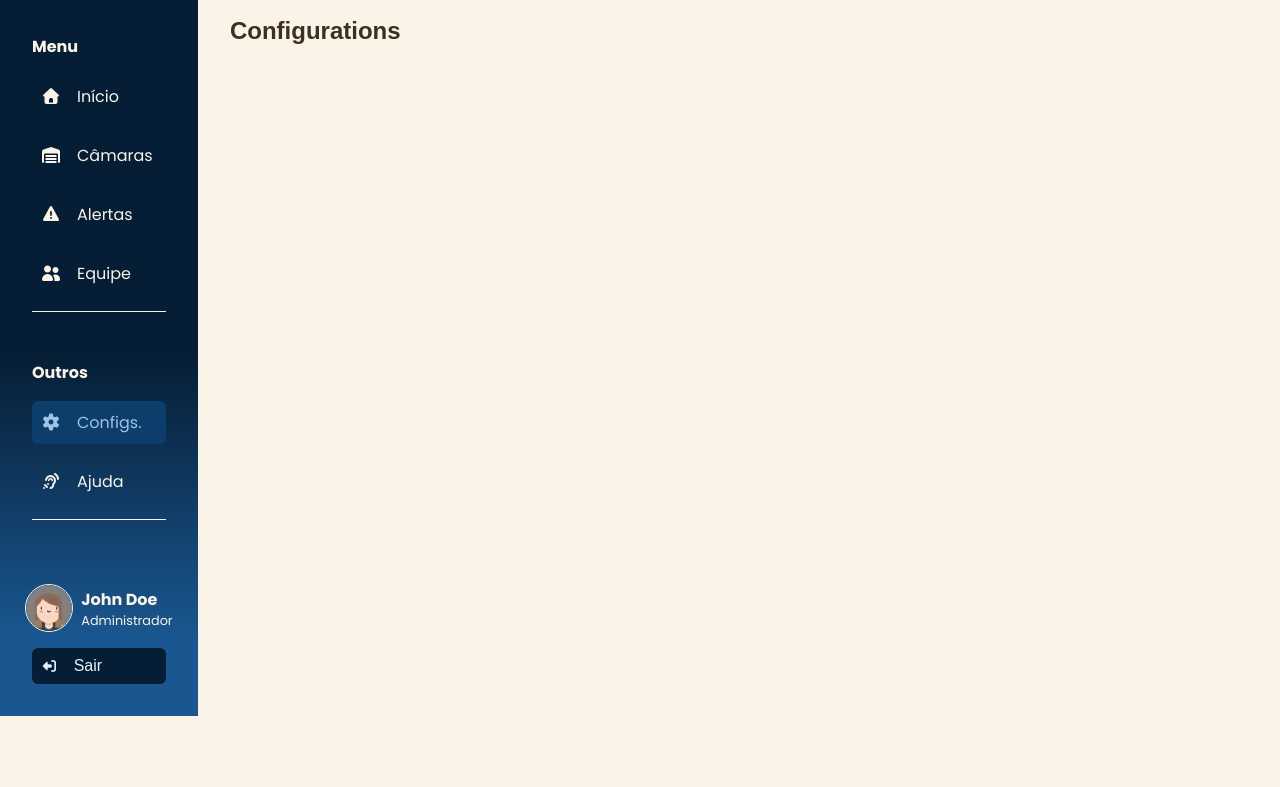
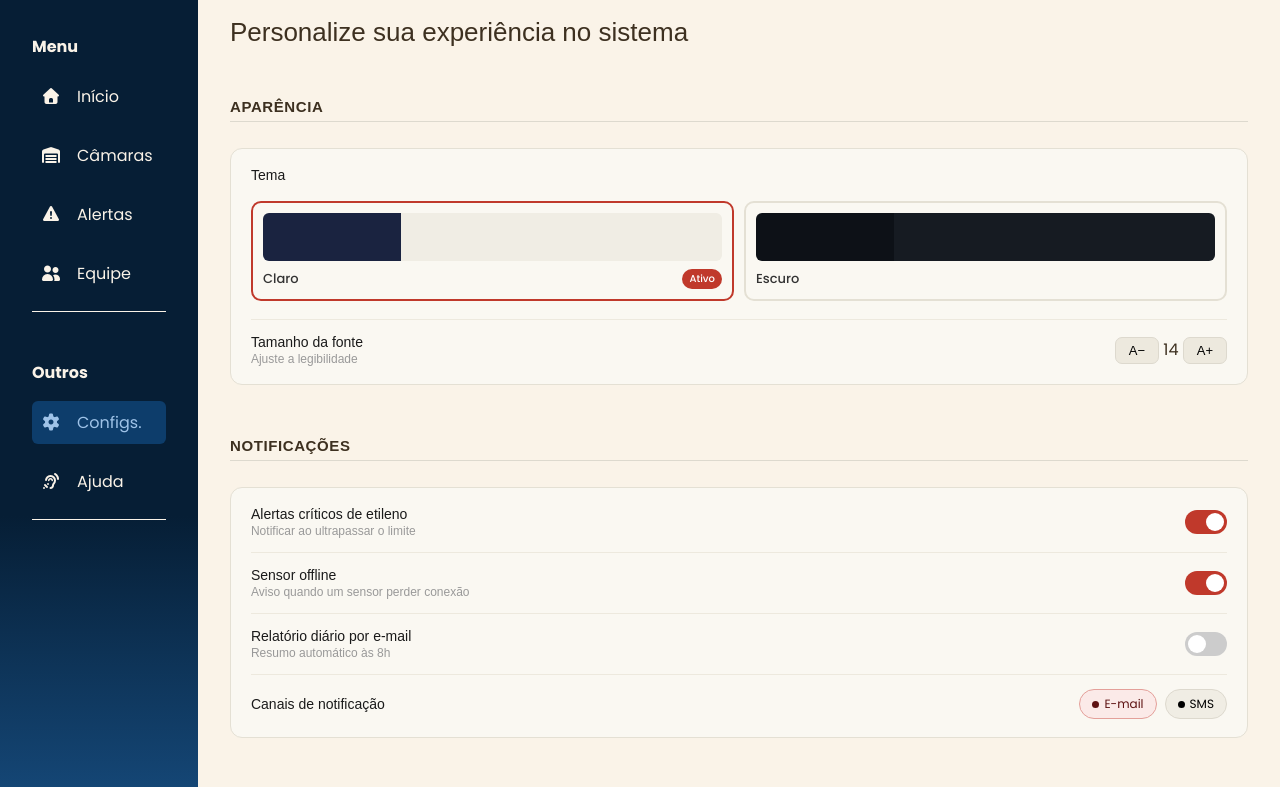
Before and after one commit to 4ppleTech/appleTech, a website: page entregas/website/public/dashboard/configs.html in a window 1280 px wide. Shown: the part 84-871 px from the top of the page. Before the commit the page ends 800 px from the top, so only its background shows below. Drawn offline with nearby package versions, Linux system fonts and the light colour scheme; a web font is replaced by a local one.

Commit message:
feat: fiz a config.html

```diff
--- a/entregas/website/public/css/dashboard/configs.css
+++ b/entregas/website/public/css/dashboard/configs.css
@@ -0,0 +1,206 @@
+
+.page-sub {
+  font-family: 'Kufam', sans-serif;
+  font-size: 26px;
+  color: #3d3020;
+  margin-bottom: 10px;
+  font-style: bold;
+}
+
+.section-title {
+  font-family: 'Kufam', sans-serif;
+  font-size: 15px;
+  font-weight: 600;
+  color: #3d3020;
+  text-transform: uppercase;
+  letter-spacing: 0.6px;
+  margin: 24px 0 10px;
+  border-bottom: 1px solid #ddd9ce;
+  padding-bottom: 6px;
+}
+
+/* Cards & Rows */
+.card {
+  background: #faf8f2;
+  border: 1px solid #e4e0d4;
+  border-radius: 12px;
+  padding: 4px 20px;
+  margin-bottom: 12px;
+}
+.row {
+  display: flex;
+  align-items: center;
+  justify-content: space-between;
+  padding: 14px 0;
+  border-bottom: 1px solid #ede9de;
+}
+.row:last-child {
+  border-bottom: none;
+}
+.row-info {
+  flex: 1;
+  padding-right: 20px;
+}
+.row-label {
+  font-family: 'Kufam', sans-serif;
+  font-size: 14px;
+  font-weight: 500;
+  color: #1a1a1a;
+}
+.row-desc {
+  font-family: 'Kufam', sans-serif;
+  font-size: 12px;
+  color: #999;
+  margin-top: 2px;
+}
+
+/* Toggle */
+.toggle {
+  position: relative;
+  width: 42px;
+  height: 24px;
+  flex-shrink: 0;
+}
+.toggle input {
+  opacity: 0;
+  width: 0;
+  height: 0;
+  position: absolute;
+}
+.track {
+  position: absolute;
+  inset: 0;
+  background: #ccc;
+  border-radius: 24px;
+  cursor: pointer;
+  transition: background 0.2s;
+}
+.toggle input:checked + .track {
+  background: #c0392b;
+}
+.thumb {
+  position: absolute;
+  top: 3px;
+  left: 3px;
+  width: 18px;
+  height: 18px;
+  background: #fff;
+  border-radius: 50%;
+  transition: transform 0.2s;
+  pointer-events: none;
+}
+.toggle input:checked ~ .thumb {
+  transform: translateX(18px);
+}
+
+/* Theme selector */
+.theme-grid {
+  display: grid;
+  grid-template-columns: 1fr 1fr;
+  gap: 10px;
+  margin: 8px 0 4px;
+}
+.theme-card {
+  border: 2px solid #e4e0d4;
+  border-radius: 10px;
+  padding: 10px;
+  cursor: pointer;
+  transition: border-color 0.15s;
+}
+.theme-card.selected {
+  border-color: #c0392b;
+}
+.theme-preview {
+  border-radius: 6px;
+  height: 48px;
+  display: flex;
+  overflow: hidden;
+  margin-bottom: 8px;
+}
+.tp-side {
+  width: 30%;
+}
+.tp-main {
+  flex: 1;
+}
+.light .tp-side {
+  background: #1a2340;
+}
+.light .tp-main {
+  background: #f0ede4;
+}
+.dark .tp-side {
+  background: #0d1117;
+}
+.dark .tp-main {
+  background: #161b22;
+}
+.theme-name {
+  font-size: 13px;
+  font-weight: 500;
+  color: #333;
+  display: flex;
+  align-items: center;
+  justify-content: space-between;
+}
+.badge {
+  background: #c0392b;
+  color: #fff;
+  font-size: 10px;
+  padding: 2px 7px;
+  border-radius: 20px;
+}
+
+/* button font-size */
+.font-btn {
+  font-family: 'Kufam', sans-serif;
+  background: #ede9de;
+  border: 1px solid #ddd9ce;
+  border-radius: 7px;
+  padding: 5px 13px;
+  cursor: pointer;
+  font-size: 13px;
+  color: #000000;
+}
+
+/*chip sms, email */
+
+.chips {
+  display: flex;
+  gap: 8px;
+}
+.chip {
+  display: flex;
+  align-items: center;
+  gap: 5px;
+  background: #f0ede4;
+  border: 1px solid #ddd9ce;
+  border-radius: 20px;
+  padding: 5px 12px;
+  font-size: 12px;
+  color: #000000;
+  cursor: pointer;
+}
+.chip.on {
+  background: #fbeae8;
+  border-color: #e4a09a;
+  color: #5E1212;
+}
+.chip-dot {
+  width: 7px;
+  height: 7px;
+  border-radius: 50%;
+  background: currentColor;
+}
+
+/* Select */
+select {
+  font-family: 'Kufam', sans-serif;
+  border: 1px solid #ddd9ce;
+  background: #f0ede4;
+  border-radius: 8px;
+  padding: 6px 10px;
+  font-size: 13px;
+  color: #333;
+  cursor: pointer;
+}
--- a/entregas/website/public/dashboard/configs.html
+++ b/entregas/website/public/dashboard/configs.html
@@ -77,17 +77,100 @@
         <div class="content">
             <!-- CONTENT HEADER -->
             <div class="header">
-                <h1>Dashboard - Início</h1>
+                <h1>Dashboard - Configurações</h1>
                 <span id="current-date">Seg, 12 abr</span>
             </div>
 
             <!-- CONTENT MAIN -->
-            <main class="main">
-                <h2>Configurations</h2>
-            </main>
+    <main class="main">
+    <div class="page-sub">Personalize sua experiência no sistema</div>
+
+    <!-- Aparência -->
+    <div class="section-title">Aparência</div>
+    <div class="card">
+
+      <!-- Tema -->
+      <div class="row" style="flex-direction: column; align-items: flex-start; gap: 10px;">
+        <div class="row-label">Tema</div>
+        <div class="theme-grid" style="width:100%">
+          <div class="theme-card selected" id="themeLight" onclick="selectTheme('light')">
+            <div class="theme-preview light"><div class="tp-side"></div><div class="tp-main"></div></div>
+            <div class="theme-name">Claro <span class="badge" id="badgeLight">Ativo</span></div>
+          </div>
+          <div class="theme-card" id="themeDark" onclick="selectTheme('dark')">
+            <div class="theme-preview dark"><div class="tp-side"></div><div class="tp-main"></div></div>
+            <div class="theme-name">Escuro <span class="badge" id="badgeDark" style="display:none">Ativo</span></div>
+          </div>
         </div>
+      </div>
+
+      <!-- Tamanho da fonte -->
+      <div class="row">
+        <div class="row-info">
+          <div class="row-label">Tamanho da fonte</div>
+          <div class="row-desc">Ajuste a legibilidade</div>
+        </div>
+        <div class="font-ctrl">
+          <button class="font-btn" onclick="changeFont(-1)">A−</button>
+          <span class="font-val" id="fontVal">14</span>
+          <button class="font-btn" onclick="changeFont(1)">A+</button>
+        </div>
+      </div>
     </div>
 
-<script src="../scripts/mock-user.js"></script>
+    <!-- Notificações -->
+    <div class="section-title">Notificações</div>
+    <div class="card">
+      <div class="row">
+        <div class="row-info">
+          <div class="row-label">Alertas críticos de etileno</div>
+          <div class="row-desc">Notificar ao ultrapassar o limite</div>
+        </div>
+        <label class="toggle"><input type="checkbox" checked><div class="track"></div><div class="thumb"></div></label>
+      </div>
+      <div class="row">
+        <div class="row-info">
+          <div class="row-label">Sensor offline</div>
+          <div class="row-desc">Aviso quando um sensor perder conexão</div>
+        </div>
+        <label class="toggle"><input type="checkbox" checked><div class="track"></div><div class="thumb"></div></label>
+      </div>
+      <div class="row">
+        <div class="row-info">
+          <div class="row-label">Relatório diário por e-mail</div>
+          <div class="row-desc">Resumo automático às 8h</div>
+        </div>
+        <label class="toggle"><input type="checkbox"><div class="track"></div><div class="thumb"></div></label>
+      </div>
+      <div class="row">
+        <div class="row-info">
+          <div class="row-label">Canais de notificação</div>
+        </div>
+        <div class="chips">
+          <div class="chip on" onclick="this.classList.toggle('on')"><div class="chip-dot"></div> E-mail</div>
+          <div class="chip" onclick="this.classList.toggle('on')"><div class="chip-dot"></div> SMS</div>
+        </div>
+      </div>
+    </div>
+
+    <!-- Dashboard -->
+    <div class="section-title">Dashboard</div>
+    <div class="card">
+      <div class="row">
+        <div class="row-info">
+          <div class="row-label">Exibir linha de limite crítico</div>
+          <div class="row-desc">Linha pontilhada vermelha no gráfico</div>
+        </div>
+        <label class="toggle"><input type="checkbox" checked><div class="track"></div><div class="thumb"></div></label>
+      </div>
+      <div class="row">
+        <div class="row-info">
+          <div class="row-label">Mostrar apenas câmaras ativas</div>
+        </div>
+        <label class="toggle"><input type="checkbox"><div class="track"></div><div class="thumb"></div></label>
+      </div>
+    </div>
+    <script src="../scripts/mock-user.js"></script>
+</main>
 </body>
 </html>
```
